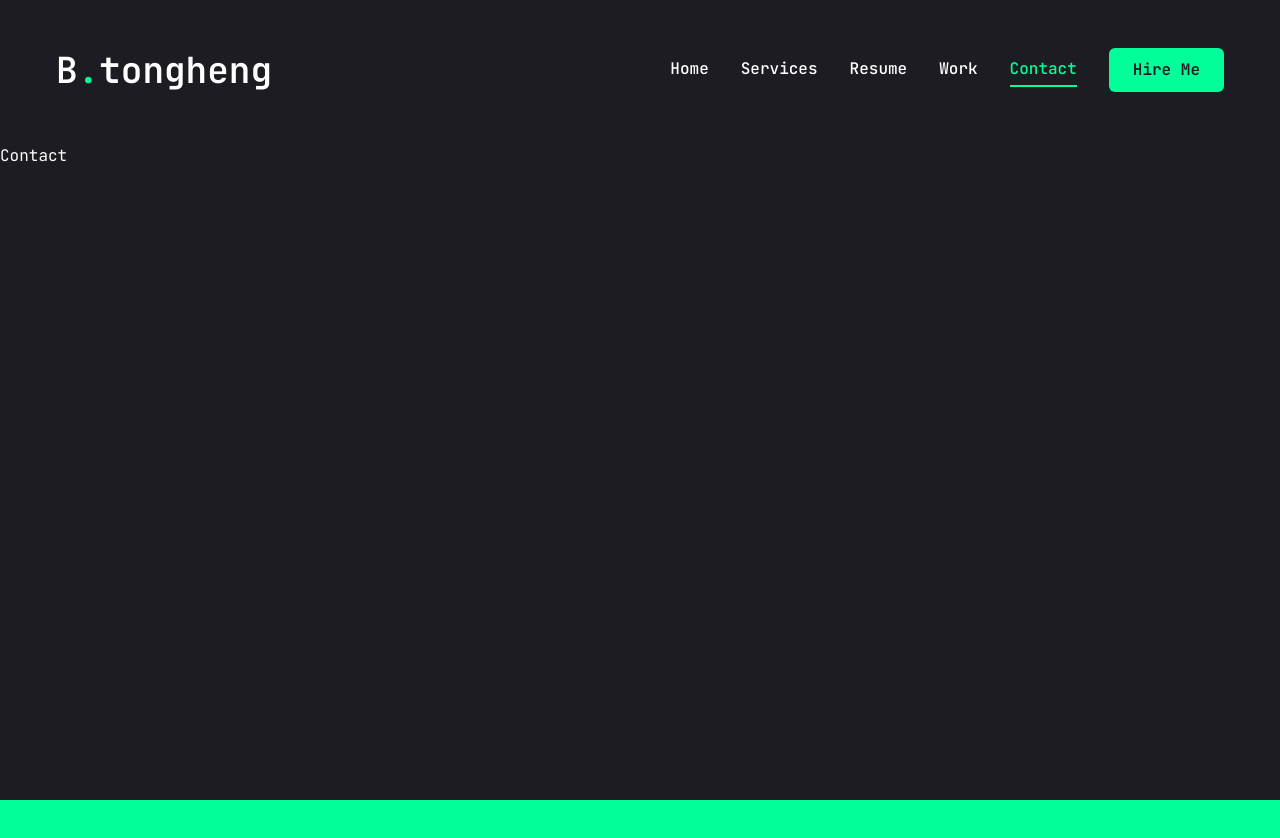
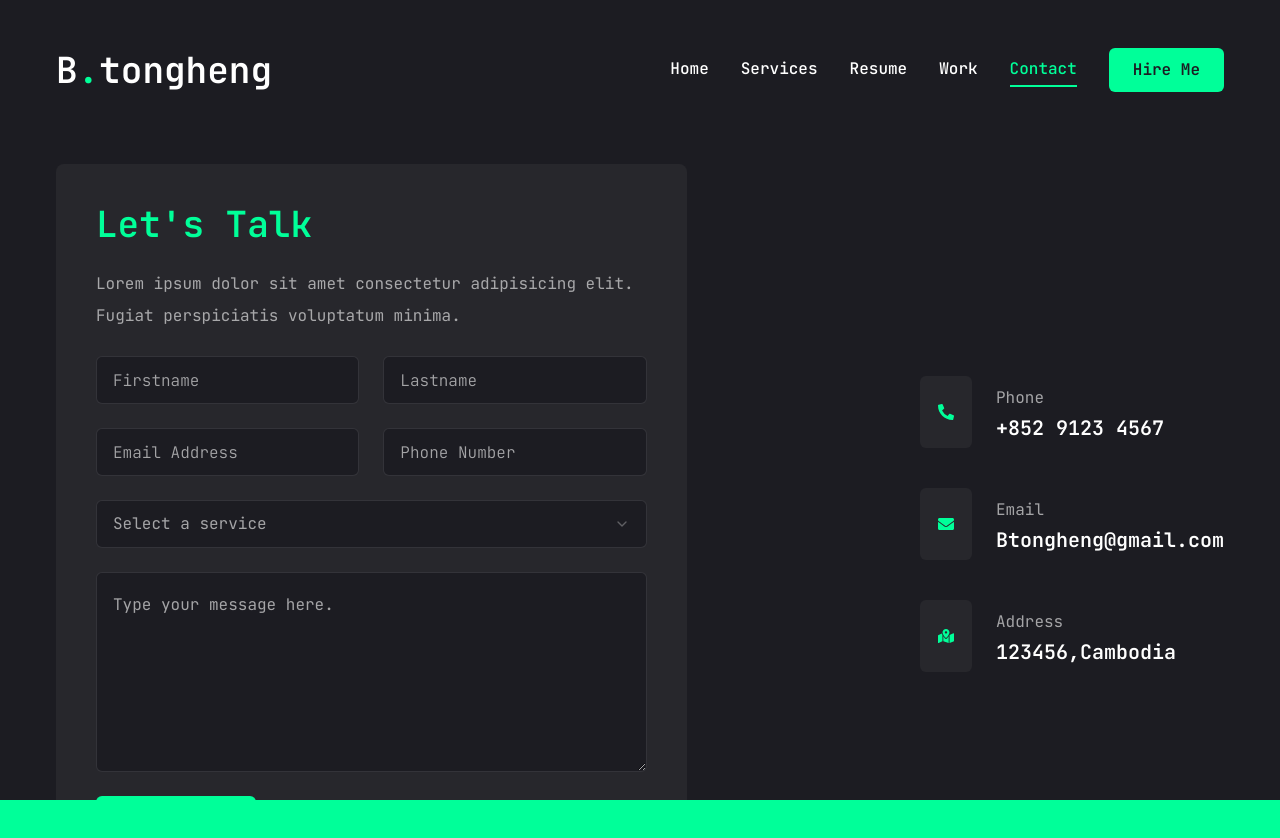
Before and after one commit to seanghaihan/portfolio2.0, a Next.js app: page /contact in a window 1280 px wide. Shown: the top 838 px of the page. Before the commit the page ends 800 px from the top, so only its background shows below. Built offline with nearby package versions, Linux system fonts and the light colour scheme.

Commit message:
update contact page

```diff
--- a/app/contact/page.jsx
+++ b/app/contact/page.jsx
@@ -1,7 +1,90 @@
-import React from 'react'
+"use client"
+
+import { Input } from "@/components/ui/input"
+import { Textarea } from "@/components/ui/textarea"
+
+import { Select, SelectContent, SelectGroup, SelectItem, SelectLabel, SelectTrigger, SelectValue } from "@/components/ui/select"
+
+import { FaPhoneAlt , FaEnvelope, FaMapMarkedAlt} from "react-icons/fa"
+
+const info = [
+  {
+    icon: <FaPhoneAlt />,
+    name: "Phone",
+    value: "+852 9123 4567",
+  },
+  {
+    icon: <FaEnvelope />,
+    name: "Email",
+    value: "Btongheng@gmail.com",
+  },
+  {
+    icon: <FaMapMarkedAlt />,
+    name: "Address",
+    value: "123456,Cambodia",
+  },
+]
+
+import { motion } from "framer-motion"
+import { Button } from "@/components/ui/button"
 
 export default function Contact() {
-  return (
-    <div>Contact</div>
-  )
+  return <motion.div
+  initial={{ opacity: 0 }}
+  animate={{ opacity: 1, transition: { delay: 0.9, duration: 0.3, ease: "easeIn" } }}
+  className="py-6"
+  >
+    <div className="container mx-auto">
+      <div className="flex flex-col lg:flex-row gap-[30px]">
+        {/* form */}
+        <div className="lg:w-[54%] order-2 lg:order-none">
+          <form className="flex flex-col gap-6 p-10 bg-[#27272c] rounded-lg">
+            <h3 className="text-4xl text-accent">Let's Talk</h3>
+            <p className="text-white/60">Lorem ipsum dolor sit amet consectetur adipisicing elit. Fugiat perspiciatis voluptatum minima.</p>
+            {/* input */}
+            <div className="grid grid-cols-1 md:grid-cols-2 gap-6">
+              <Input type="firstname" placeholder="Firstname"/>
+              <Input type="firstname" placeholder="Lastname"/>
+              <Input type="firstname" placeholder="Email Address"/>
+              <Input type="firstname" placeholder="Phone Number"/>
+            </div>
+            {/* select */}
+            <Select>
+              <SelectTrigger className="w-full">
+                <SelectValue placeholder="Select a service"/>
+              </SelectTrigger>
+              <SelectContent>
+                <selectLabel>Select a service</selectLabel>
+                <SelectItem value="est">Front-end</SelectItem>
+                <SelectItem value="cst">UX/UI</SelectItem>
+                <SelectItem value="mst">Graphic Design</SelectItem>
+              </SelectContent>
+            </Select>
+            {/* Textarea */}
+            <Textarea className="h-[200px]" placeholder="Type your message here." />
+            {/* button */}
+            <Button className="max-w-40" size="md">
+              Send Message
+            </Button>
+          </form>
+        </div>
+        {/* info */}
+        <div className="flex-1 flex items-center lg:justify-end order-1 lg:order-none mb-8 lg:mb-0">
+          <ul className="flex flex-col gap-10">
+            {info.map((item, index) => (
+              <li key={index} className="flex items-center gap-6">
+                <div className="w-[52px] h-[52px] lh:w-[72px] lg:h-[72px] bg-[#27272c] text-accent rounded-md flex items-center justify-center">
+                  <div>{item.icon}</div>
+                </div>
+                <div className="flex-1">
+                  <p className="text-white/60">{item.name}</p>
+                  <h3 className="text-xl">{item.value}</h3>
+                </div>
+              </li>
+            ))}
+          </ul>
+        </div>
+      </div>
+    </div>
+  </motion.div>
 }
```
